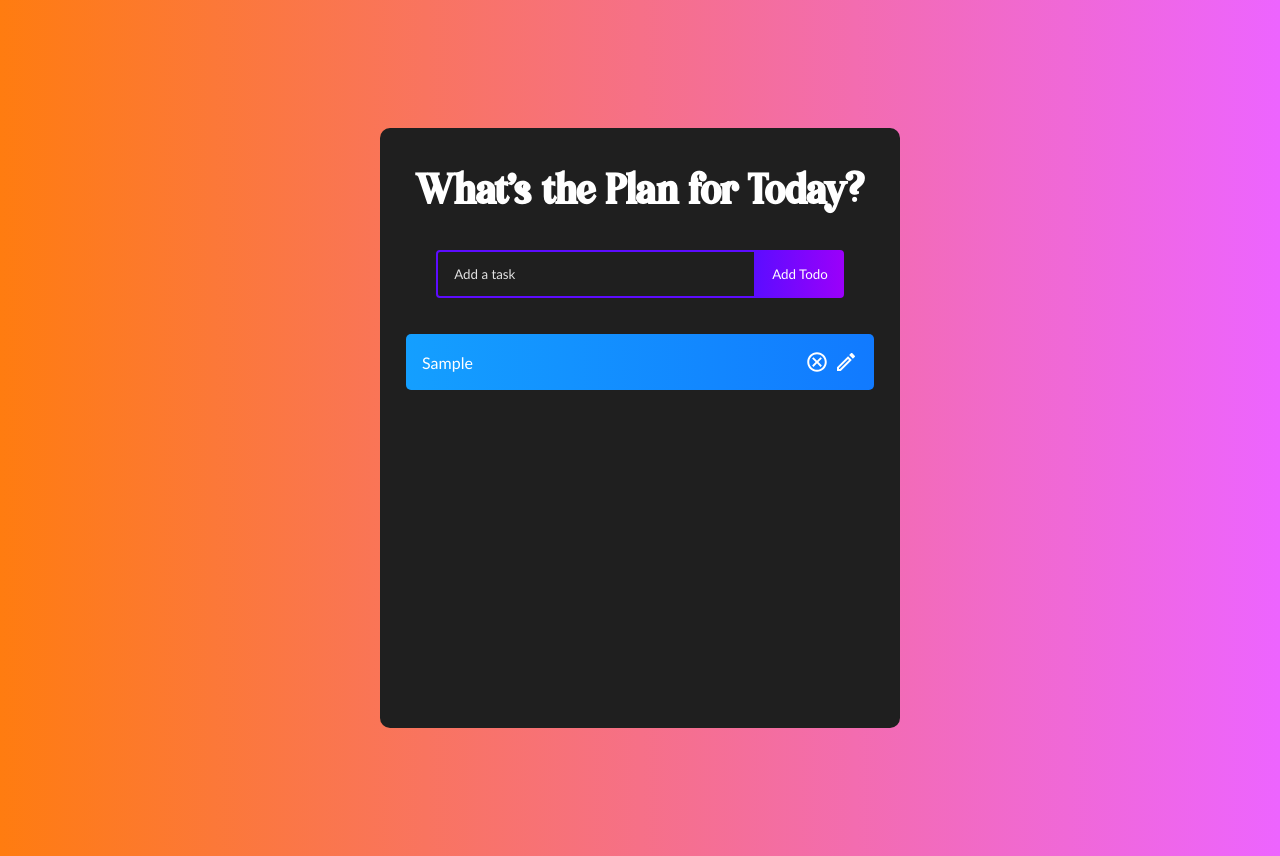
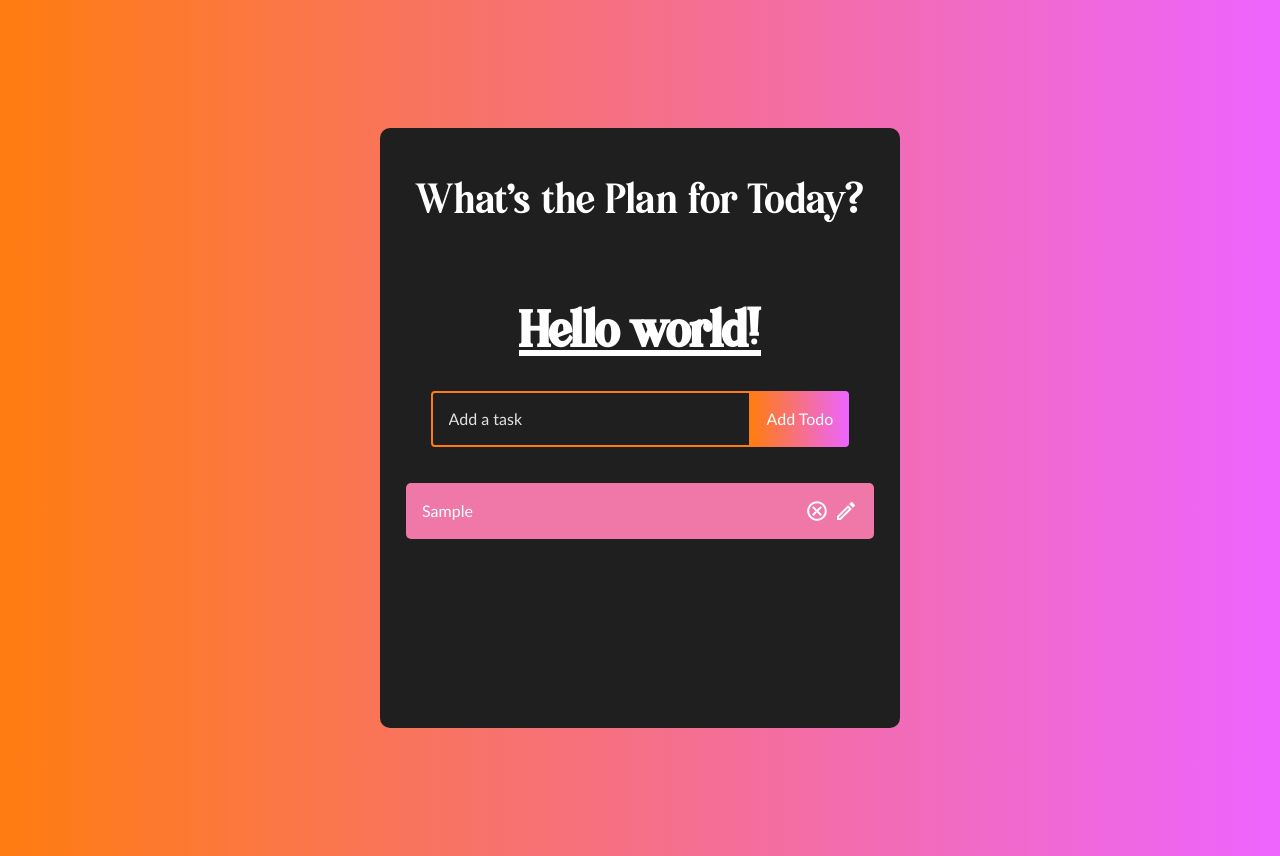
Before and after one commit to ashley127/SoulSprint, a React (Create React App) app: page / in a window 1280 px wide. Both pictures are taken after typing "Sample" into the empty fields and a click on the button "Add Todo". Built offline with nearby package versions, Linux system fonts and the light colour scheme.

Commit message:
Install tailwind

```diff
--- a/package.json
+++ b/package.json
@@ -34,5 +34,8 @@
       "last 1 firefox version",
       "last 1 safari version"
     ]
+  },
+  "devDependencies": {
+    "tailwindcss": "^3.4.0"
   }
 }
--- a/src/App.css
+++ b/src/App.css
@@ -1,3 +1,7 @@
+@tailwind base;
+@tailwind components;
+@tailwind utilities;
+
 * {
     box-sizing: border-box;
     margin: 0;
@@ -44,7 +48,7 @@ h1 {
 .todo-input {
     padding: 14px 32px 14px 16px;
     border-radius: 4px 0 0 4px;
-    border: 2px solid #5d0cff;
+    border: 2px solid #FF7C10;
     outline: none;
     width: 320px;
     background: transparent;
@@ -62,20 +66,20 @@ h1 {
     cursor: pointer;
     outline: none;
     background: linear-gradient(90deg,
-            rgba(93, 12, 255, 1) 0%,
-            rgba(155, 0, 250, 1) 100%);
+            rgb(255, 124, 16) 0%,
+            rgb(237, 100, 255) 100%);
     color: #fff;
     text-transform: capitalize;
 }
 
 .todo-input.edit {
-    border: 2px solid #149fff;
+    border: 2px solid #FF7C10;
 }
 
 .todo-button.edit {
     background: linear-gradient(90deg,
-            rgba(20, 159, 255, 1) 0%,
-            rgba(17, 122, 255, 1) 100%);
+            rgb(255, 124, 16) 0%,
+            rgb(237, 100, 255) 100%);
     padding: 16px 22px;
 }
 
@@ -91,31 +95,23 @@ h1 {
     align-items: center;
     margin: 4px auto;
     color: #fff;
-    background: linear-gradient(90deg,
-            rgba(255, 118, 20, 1) 0%,
-            rgba(255, 84, 17, 1) 100%);
-
+    background-image: linear-gradient(135deg, #CE9FFC 10%, #7367F0 100%);
+    background: rgba(239, 120, 168);
     padding: 16px;
     border-radius: 5px;
     width: 90%;
 }
 
 .todo-row:nth-child(4n + 1) {
-    background: linear-gradient(90deg,
-            rgba(93, 12, 255, 1) 0%,
-            rgba(155, 0, 250, 1) 100%);
+    background: rgb(191, 72, 168);
 }
 
 .todo-row:nth-child(4n + 2) {
-    background: linear-gradient(90deg,
-            rgba(255, 12, 241, 1) 0%,
-            rgba(250, 0, 135, 1) 100%);
+    background: rgb(207, 88, 168);
 }
 
 .todo-row:nth-child(4n + 3) {
-    background: linear-gradient(90deg,
-            rgba(20, 159, 255, 1) 0%,
-            rgba(17, 122, 255, 1) 100%);
+    background: rgb(223, 104, 168);
 }
 
 .icons {
--- a/src/components/TodoList.js
+++ b/src/components/TodoList.js
@@ -42,7 +42,10 @@ function TodoList() {
 
   return (
     <>
-      <h1 >What's the Plan for Today?</h1>
+      <h1 className=''>What's the Plan for Today?</h1>
+      <h1 className="text-6xl font-bold underline">
+      Hello world!
+    </h1>
       <TodoForm onSubmit={addTodo} />
       <Todo
         todos={todos}
--- /dev/null
+++ b/tailwind.config.js
@@ -0,0 +1,10 @@
+/** @type {import('tailwindcss').Config} */
+module.exports = {
+  content: [
+    "./src/**/*.{js,jsx,ts,tsx}",
+  ],
+  theme: {
+    extend: {},
+  },
+  plugins: [],
+}
```
Also changed, not shown: 1 other file (tests, documents, lock files or other folders).
